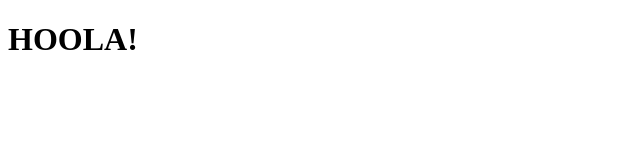
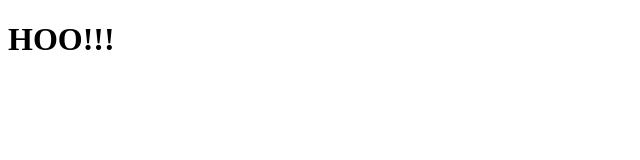
Before and after one commit to Toluwa15/git-one, a plain HTML site: page index.html in a window 1280 px wide. Shown: the full height of the page, 0-640 px from the left. Drawn offline with Linux system fonts and the light colour scheme.

Commit message:
added h1 as hoo!!!

```diff
--- a/index.html
+++ b/index.html
@@ -5,6 +5,6 @@
         <title>whoo</title>
     </head>
     <body>
-        <h1>HOOLA!</h1>
+        <h1>HOO!!!</h1>
     </body>
 </html>
```
